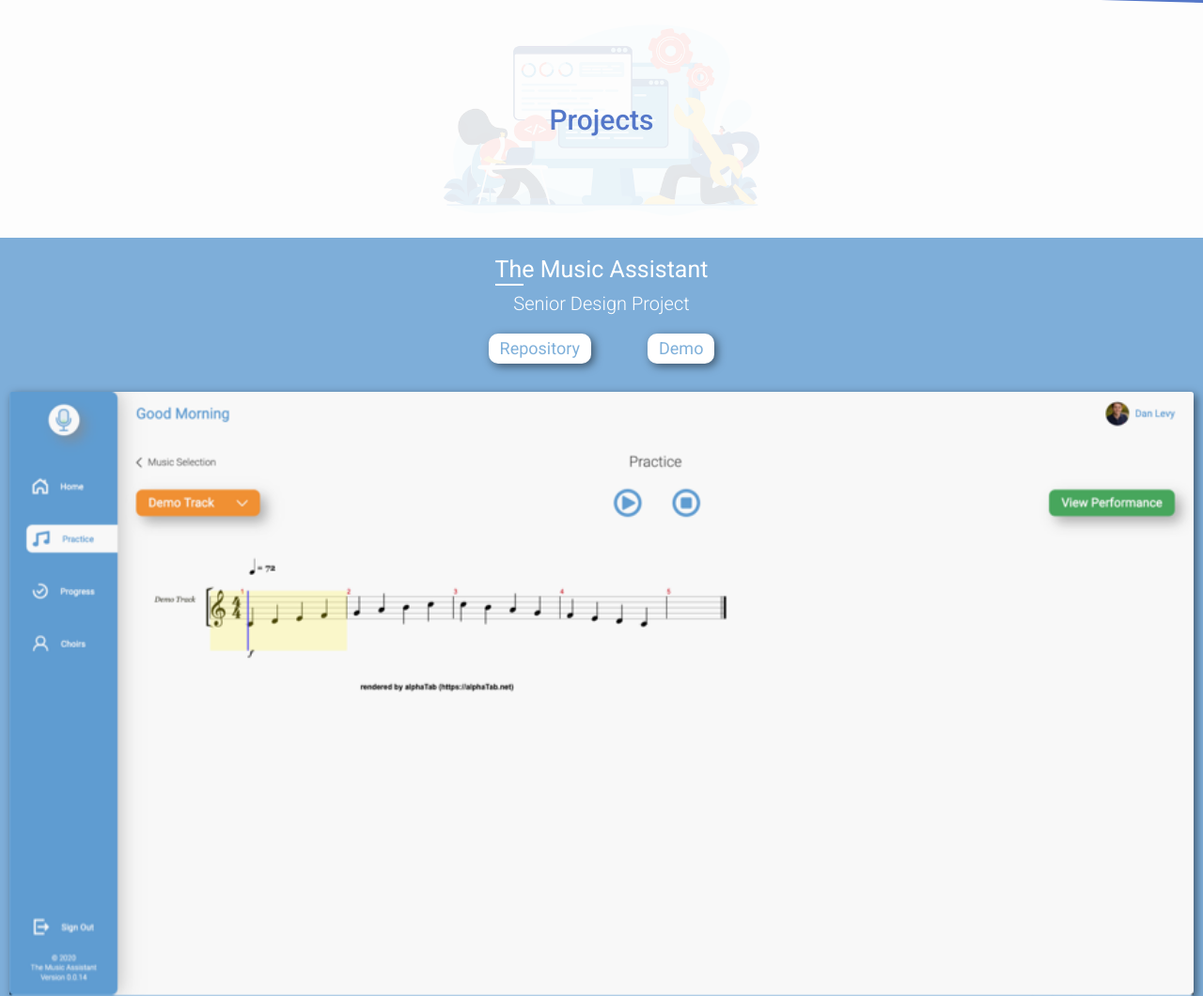
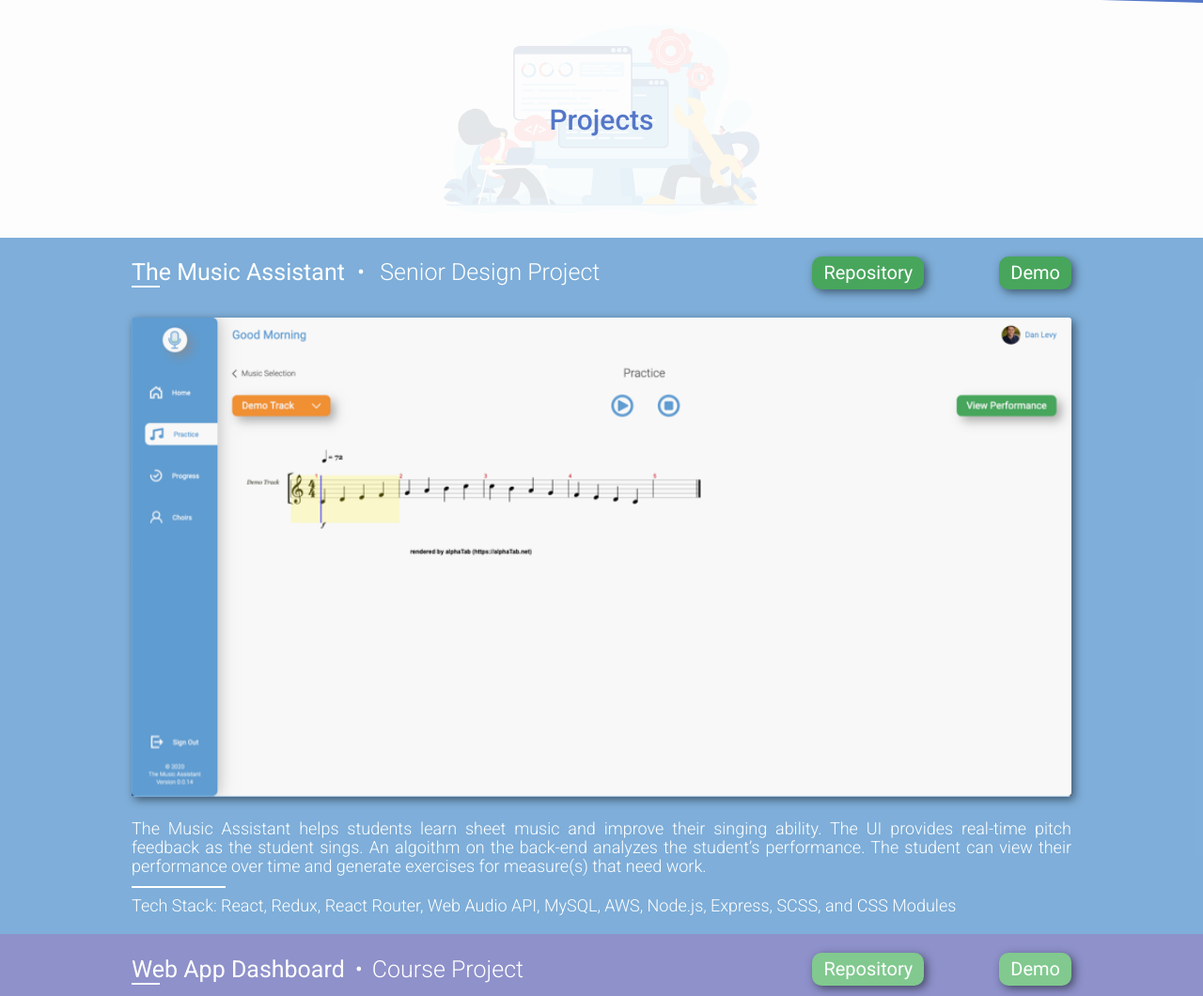
Before and after one commit to danlevy1/personal-portfolio, a website built with webpack: page src/projects.html in a window 1280 px wide. Shown: the part 107-1167 px from the top of the page at 94% size. Built offline with nearby package versions, Linux system fonts and the light colour scheme.

Commit message:
Finished Projects Page

```diff
--- a/src/projects.html
+++ b/src/projects.html
@@ -105,8 +105,16 @@
             <section id="projects">
                 <!-- The Music Assistant -->
                 <section id="tma-project" class="project">
-                    <h1 class="project-name">The Music Assistant</h1>
-                    <h2 class="project-type">Senior Design Project</h2>
+                    <div class="project-content">
+                        <header class="project-header">
+                            <div class="project-heading">
+                                <h1 class="project-name">
+                                    The Music Assistant
+                                </h1>
+                                <h2 class="project-type">
+                                    Senior Design Project
+                                </h2>
+                            </div>
 
                             <div class="project-links">
                                 <a
@@ -124,6 +132,7 @@
                                     >Demo</a
                                 >
                             </div>
+                        </header>
 
                         <img
                             class="project-screenshot"
@@ -132,23 +141,30 @@
                         />
 
                         <p class="project-description">
-                        The Music Assistant helps students learn sheet music and
-                        improve their singing ability. The UI provides real-time
-                        pitch feedback as the student sings. An algoithm on the
-                        back-end analyzes the student’s performance. The student
-                        can view their performance over time and generate
-                        exercises for measure(s) that need work.
+                            The Music Assistant helps students learn sheet music
+                            and improve their singing ability. The UI provides
+                            real-time pitch feedback as the student sings. An
+                            algoithm on the back-end analyzes the student’s
+                            performance. The student can view their performance
+                            over time and generate exercises for measure(s) that
+                            need work.
                         </p>
                         <p class="project-tech-stack">
-                        Tech Stack: React, Redux, React Router, Web Audio API,
-                        MySQL, AWS, Node.js, Express, SCSS, and CSS Modules
+                            Tech Stack: React, Redux, React Router, Web Audio
+                            API, MySQL, AWS, Node.js, Express, SCSS, and CSS
+                            Modules
                         </p>
+                    </div>
                 </section>
 
                 <!-- Web App Dashboard -->
                 <section id="web-app-dashboard-project" class="project">
+                    <div class="project-content">
+                        <header class="project-header">
+                            <div class="project-heading">
                                 <h1 class="project-name">Web App Dashboard</h1>
                                 <h2 class="project-type">Course Project</h2>
+                            </div>
 
                             <div class="project-links">
                                 <a
@@ -166,6 +182,7 @@
                                     >Demo</a
                                 >
                             </div>
+                        </header>
 
                         <img
                             class="project-screenshot"
@@ -177,19 +194,24 @@
                             The Web App Dashboard is a static website that uses
                             Chart.js to display sample metrics. Some of these
                             metrics include a line chart and a pie chart. The
-                        website also uses local storage to store user account
-                        preferences.
+                            website also uses local storage to store user
+                            account preferences.
                         </p>
                         <p class="project-tech-stack">
                             Tech Stack: JavaScript, Chart.js, Local Storage, and
                             SCSS
                         </p>
+                    </div>
                 </section>
 
                 <!-- Web Style Guide -->
                 <section id="web-style-guide-project" class="project">
+                    <div class="project-content">
+                        <header class="project-header">
+                            <div class="project-heading">
                                 <h1 class="project-name">Web Style Guide</h1>
                                 <h2 class="project-type">Course Project</h2>
+                            </div>
 
                             <div class="project-links">
                                 <a
@@ -207,6 +229,7 @@
                                     >Demo</a
                                 >
                             </div>
+                        </header>
 
                         <img
                             class="project-screenshot"
@@ -215,12 +238,14 @@
                         />
 
                         <p class="project-description">
-                        The Web Style Guide is a CSS component library. Example
-                        components include form elements, images, and buttons.
+                            The Web Style Guide is a CSS component library.
+                            Example components include form elements, images,
+                            and buttons.
                         </p>
                         <p class="project-tech-stack">
                             Tech Stack: HTML, SCSS
                         </p>
+                    </div>
                 </section>
             </section>
         </main>
--- a/src/scss/components/_info-section.scss
+++ b/src/scss/components/_info-section.scss
@@ -5,6 +5,8 @@
 // =============================
 
 .info-section {
+    max-width: 1200px;
+
     margin: 40px 10px 0;
 
     &:first-child {
@@ -12,7 +14,7 @@
     }
 
     @include media-query($breakpoint: $tablet-breakpoint) {
-        margin: 40px 20px 0;
+        margin: 40px auto 0;
 
         &:first-child {
             margin-top: 40px;
@@ -20,6 +22,6 @@
     }
 
     @include media-query($breakpoint: $desktop-breakpoint) {
-        margin: 60px 40px 0;
+        margin: 60px auto 0;
     }
 }
--- a/src/scss/components/_project.scss
+++ b/src/scss/components/_project.scss
@@ -5,9 +5,29 @@
 // =============================
 
 .project {
+    text-align: center;
+
     padding: 20px 10px;
 
-    text-align: center;
+    @include media-query($breakpoint: $tablet-breakpoint) {
+        padding: 20px;
+    }
+
+    &-content {
+        max-width: 1000px;
+
+        margin: auto;
+    }
+
+    &-header {
+        @include flex($justify-content: center, $align-items: center);
+        flex-direction: column;
+
+        @include media-query($breakpoint: $desktop-breakpoint) {
+            justify-content: space-between;
+            flex-direction: row;
+        }
+    }
 
     &-name {
         position: relative;
@@ -34,6 +54,10 @@
 
             background-color: $white-color;
         }
+
+        @include media-query($breakpoint: $tablet-breakpoint) {
+            display: inline;
+        }
     }
 
     &-type {
@@ -45,32 +69,57 @@
         );
 
         margin-top: 10px;
+
+        @include media-query($breakpoint: $tablet-breakpoint) {
+            display: inline;
+
+            font-size: 1.5625rem;
+
+            margin-top: 0;
+
+            &::before {
+                content: "•";
+                margin: auto 10px auto 7px;
+            }
+        }
     }
 
     &-links {
         @include flex($justify-content: center, $align-items: center);
 
         margin-top: 20px;
+
+        @include media-query($breakpoint: $desktop-breakpoint) {
+            margin-top: 0;
+        }
     }
 
     &-link {
         @include text(
             $font-size: 1.125rem,
             $font-weight: 400,
-            $color: null,
+            $color: $white-color,
             $line-height: null
         );
 
         padding: 6px 12px;
 
-        background-color: $white-color;
-
         border-radius: 10px;
 
         box-shadow: $primary-box-shadow;
 
+        transition: all 0.2s ease-in-out;
+
         &:first-child {
             margin-right: 60px;
+
+            @include media-query($breakpoint: $tablet-breakpoint) {
+                margin-right: 80px;
+            }
+        }
+
+        @include media-query($breakpoint: $tablet-breakpoint) {
+            font-size: 1.25rem;
         }
     }
 
@@ -101,13 +150,22 @@
             content: "";
 
             position: absolute;
-            bottom: -10px;
+            bottom: -12px;
             left: 0;
 
             width: 100px;
             height: 2px;
 
             background-color: $white-color;
+
+            @include media-query($breakpoint: $tablet-breakpoint) {
+                bottom: -13px;
+            }
+        }
+
+        @include media-query($breakpoint: $tablet-breakpoint) {
+            font-size: 1.125rem;
+            line-height: 1.25rem;
         }
     }
 
@@ -121,29 +179,57 @@
         text-align: justify;
 
         margin-top: 22px;
+
+        @include media-query($breakpoint: $tablet-breakpoint) {
+            font-size: 1.125rem;
+            line-height: 1.25rem;
+        }
     }
 }
 
 #tma-project {
-    background-color: $tma-color;
+    background-color: rgba($tma-primary-color, 0.8);
 
     &-link {
-        color: $tma-color;
+        background-color: $tma-secondary-color;
+
+        @include media-query($breakpoint: $desktop-breakpoint) {
+            &:hover {
+                color: $tma-secondary-color;
+
+                background-color: $white-color;
+            }
+        }
     }
 }
 
 #web-app-dashboard-project {
-    background-color: $web-app-dashboard-color;
+    background-color: rgba($web-app-dashboard-primary-color, 0.8);
 
     &-link {
-        color: $web-app-dashboard-color;
+        background-color: $web-app-dashboard-secondary-color;
+
+        @include media-query($breakpoint: $desktop-breakpoint) {
+            &:hover {
+                color: $web-app-dashboard-secondary-color;
+
+                background-color: $white-color;
+            }
+        }
     }
 }
 
 #web-style-guide-project {
-    background-color: $web-style-guide-color;
+    background-color: rgba($web-style-guide-primary-color, 0.8);
 
     &-link {
-        color: $web-style-guide-color;
+        background-color: $web-style-guide-secondary-color;
+
+        @include media-query($breakpoint: $desktop-breakpoint) {
+            &:hover {
+                color: $web-style-guide-secondary-color;
+                background-color: $white-color;
+            }
+        }
     }
 }
--- a/src/scss/utilities/_variables.scss
+++ b/src/scss/utilities/_variables.scss
@@ -31,9 +31,13 @@ $treehouse-color: #5fcf80;
 $udemy-color: #e15f53;
 $frontend-masters-color: #c02d28;
 
-$tma-color: rgba(#5f9cd1, 0.8);
-$web-app-dashboard-color: rgba(#7477bf, 0.8);
-$web-style-guide-color: rgba(#57e2bf, 0.8);
+$tma-primary-color: #5f9cd1;
+$web-app-dashboard-primary-color: #7477bf;
+$web-style-guide-primary-color: #57e2bf;
+
+$tma-secondary-color: #47a65c;
+$web-app-dashboard-secondary-color: #81c98f;
+$web-style-guide-secondary-color: #50dcfc;
 
 // -----------------------------
 // BOX SHADOW VARIABLES
```
Lines whose indentation alone changed are shown as unchanged.
